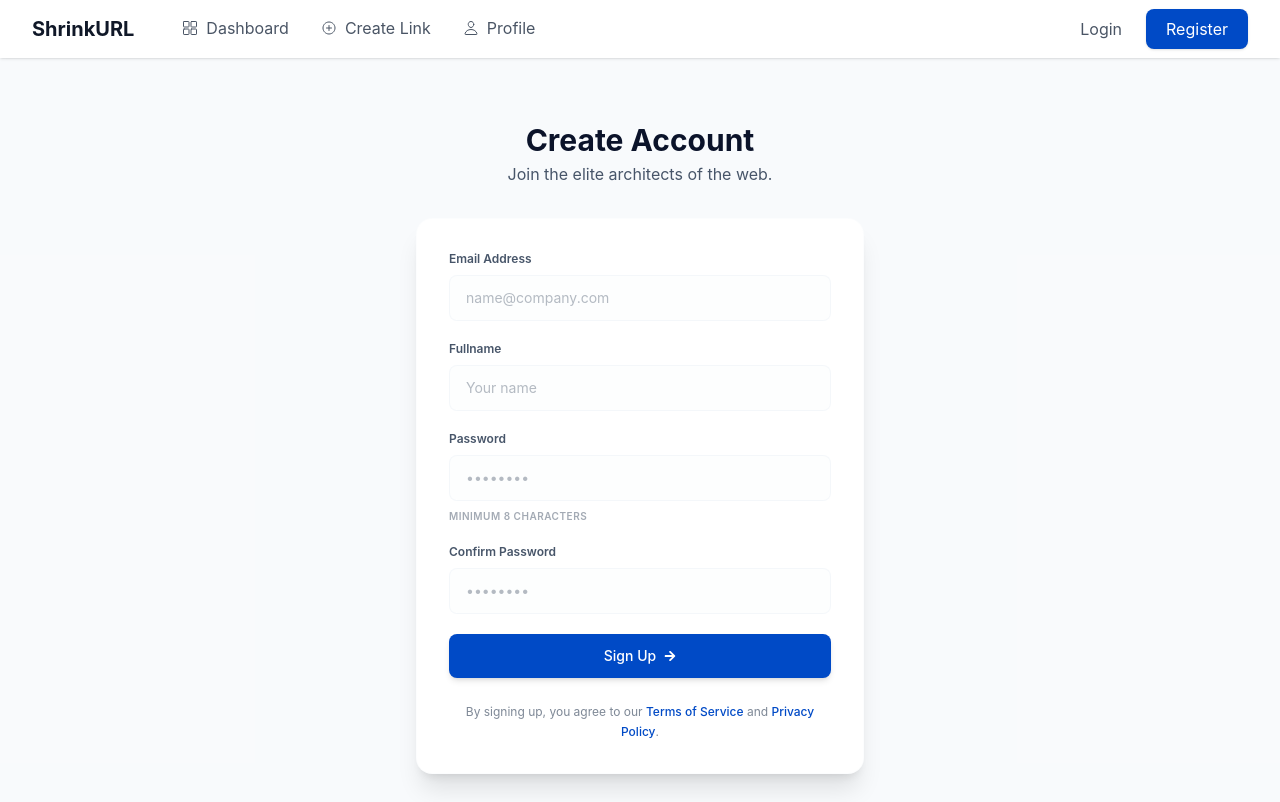
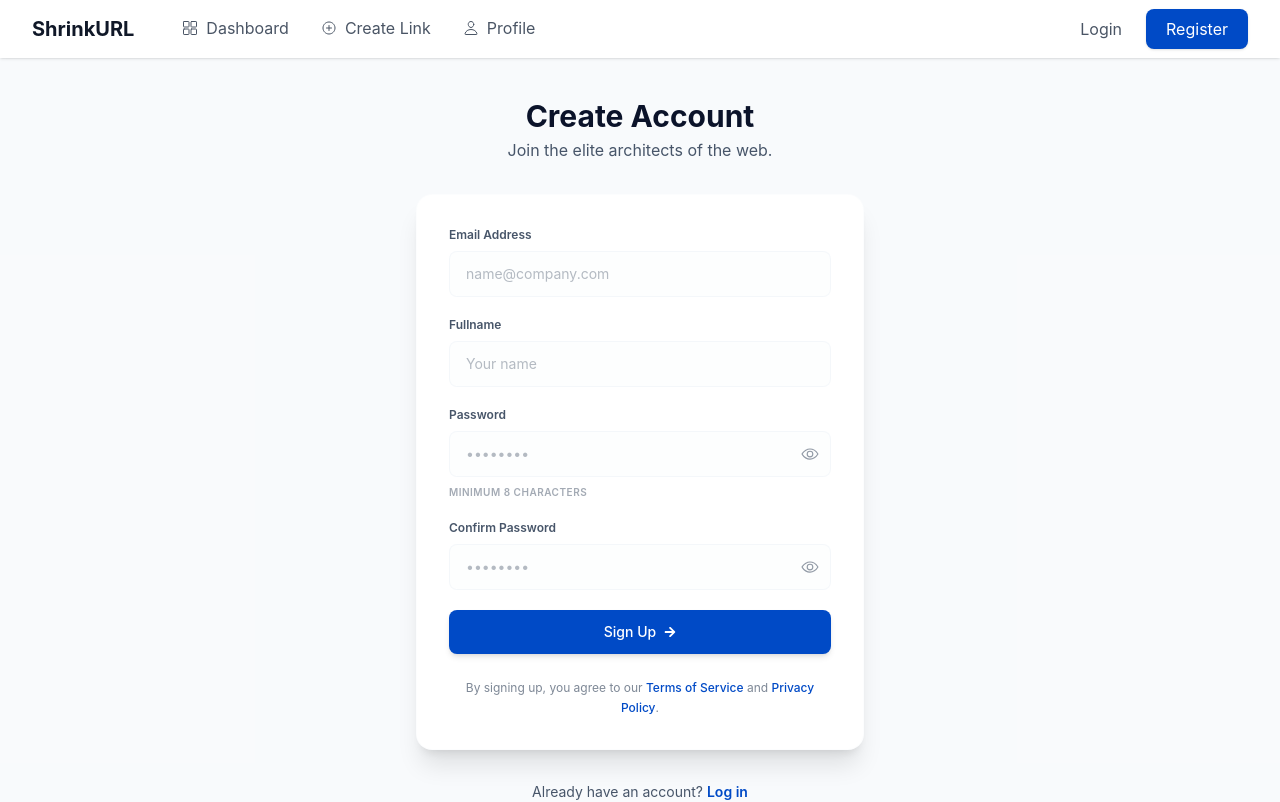
Before and after one commit to alfannurfaiz9/shrink_url_fe, a React (Vite) app: page /auth/register in a window 1280 px wide. Shown: the top 802 px of the page. Built offline with nearby package versions, Linux system fonts and the light colour scheme.

Commit message:
refactor: add eye icon in password and confirm password input field

```diff
--- a/src/pages/auth/Register/index.tsx
+++ b/src/pages/auth/Register/index.tsx
@@ -1,10 +1,13 @@
 import { useForm, type SubmitHandler } from "react-hook-form";
 import { FaArrowRight } from "react-icons/fa";
+import { IoEyeOutline, IoEyeOffOutline } from "react-icons/io5";
 import { Link } from "react-router";
 import type { RegisterFormInputs } from "./register.types";
-import { useEffect } from "react";
+import { useEffect, useState } from "react";
 
 const Register = () => {
+  const [showPassword, setShowPassword] = useState(false);
+  const [showConfirmPassword, setShowConfirmPassword] = useState(false);
   const {
     register,
     handleSubmit,
@@ -29,7 +32,8 @@ const Register = () => {
   }, []);
 
   return (
-    <div className="min-h-dvh py-16 w-full bg-slate-50/90 flex flex-col items-center justify-center p-4 gap-8">
+    <section className="w-full bg-slate-50/90 min-h-dvh">
+      <div className="section-container py-16 flex flex-col items-center justify-center p-4 gap-8">
         <div className="flex flex-col items-center gap-3 text-center">
           <div className="flex flex-col gap-1">
             <h1 className="text-2xl md:text-3xl font-bold text-dark">
@@ -41,7 +45,10 @@ const Register = () => {
           </div>
         </div>
         <div className="w-full max-w-md bg-white p-8 rounded-2xl shadow-xl border border-gray/10 flex flex-col gap-6">
-        <form onSubmit={handleSubmit(onSubmit)} className="flex flex-col gap-5">
+          <form
+            onSubmit={handleSubmit(onSubmit)}
+            className="flex flex-col gap-5"
+          >
             <div className="flex flex-col gap-2 text-left">
               <label className="text-xs font-semibold text-dark-gray">
                 Email Address
@@ -98,8 +105,9 @@ const Register = () => {
               <label className="text-xs font-semibold text-dark-gray">
                 Password
               </label>
+              <div className="relative flex items-center">
                 <input
-              type="password"
+                  type={showPassword ? "text" : "password"}
                   placeholder="••••••••"
                   {...register("password", {
                     required: "Password must be filled",
@@ -112,12 +120,20 @@ const Register = () => {
                       message: "Password must be at most 72 characters",
                     },
                   })}
-              className={`w-full px-4 py-3 rounded-lg border bg-slate-50/30 text-dark placeholder:text-dark-gray/40 text-sm focus:outline-none transition-all ${
+                  className={`w-full px-4 py-3 pr-10 rounded-lg border bg-slate-50/30 text-dark placeholder:text-dark-gray/40 text-sm focus:outline-none transition-all ${
                     errors.password
                       ? "border-red-500 focus:border-red-500"
                       : "border-gray/30 focus:border-primary"
                   }`}
                 />
+                <button
+                  type="button"
+                  onClick={() => setShowPassword(!showPassword)}
+                  className="absolute right-3 text-dark-gray/60 cursor-pointer text-lg"
+                >
+                  {showPassword ? <IoEyeOffOutline /> : <IoEyeOutline />}
+                </button>
+              </div>
               <span className="text-[10px] font-semibold tracking-wider text-dark-gray/50 uppercase">
                 MINIMUM 8 CHARACTERS
               </span>
@@ -131,18 +147,27 @@ const Register = () => {
               <label className="text-xs font-semibold text-dark-gray">
                 Confirm Password
               </label>
+              <div className="relative flex items-center">
                 <input
-              type="password"
+                  type={showConfirmPassword ? "text" : "password"}
                   placeholder="••••••••"
                   {...register("confirm_password", {
                     required: "Confirm password must be filled",
                   })}
-              className={`w-full px-4 py-3 rounded-lg border bg-slate-50/30 text-dark placeholder:text-dark-gray/40 text-sm focus:outline-none transition-all ${
+                  className={`w-full px-4 py-3 pr-10 rounded-lg border bg-slate-50/30 text-dark placeholder:text-dark-gray/40 text-sm focus:outline-none transition-all ${
                     errors.confirm_password
                       ? "border-red-500 focus:border-red-500"
                       : "border-gray/30 focus:border-primary"
                   }`}
                 />
+                <button
+                  type="button"
+                  onClick={() => setShowConfirmPassword(!showConfirmPassword)}
+                  className="absolute right-3 text-dark-gray/60 cursor-pointer text-lg"
+                >
+                  {showConfirmPassword ? <IoEyeOffOutline /> : <IoEyeOutline />}
+                </button>
+              </div>
               {errors.confirm_password && (
                 <span className="text-xs text-red-500">
                   {errors.confirm_password.message}
@@ -185,6 +210,8 @@ const Register = () => {
           </Link>
         </p>
       </div>
+    </section>
   );
 };
+
 export default Register;
```
Lines whose indentation alone changed are shown as unchanged.
